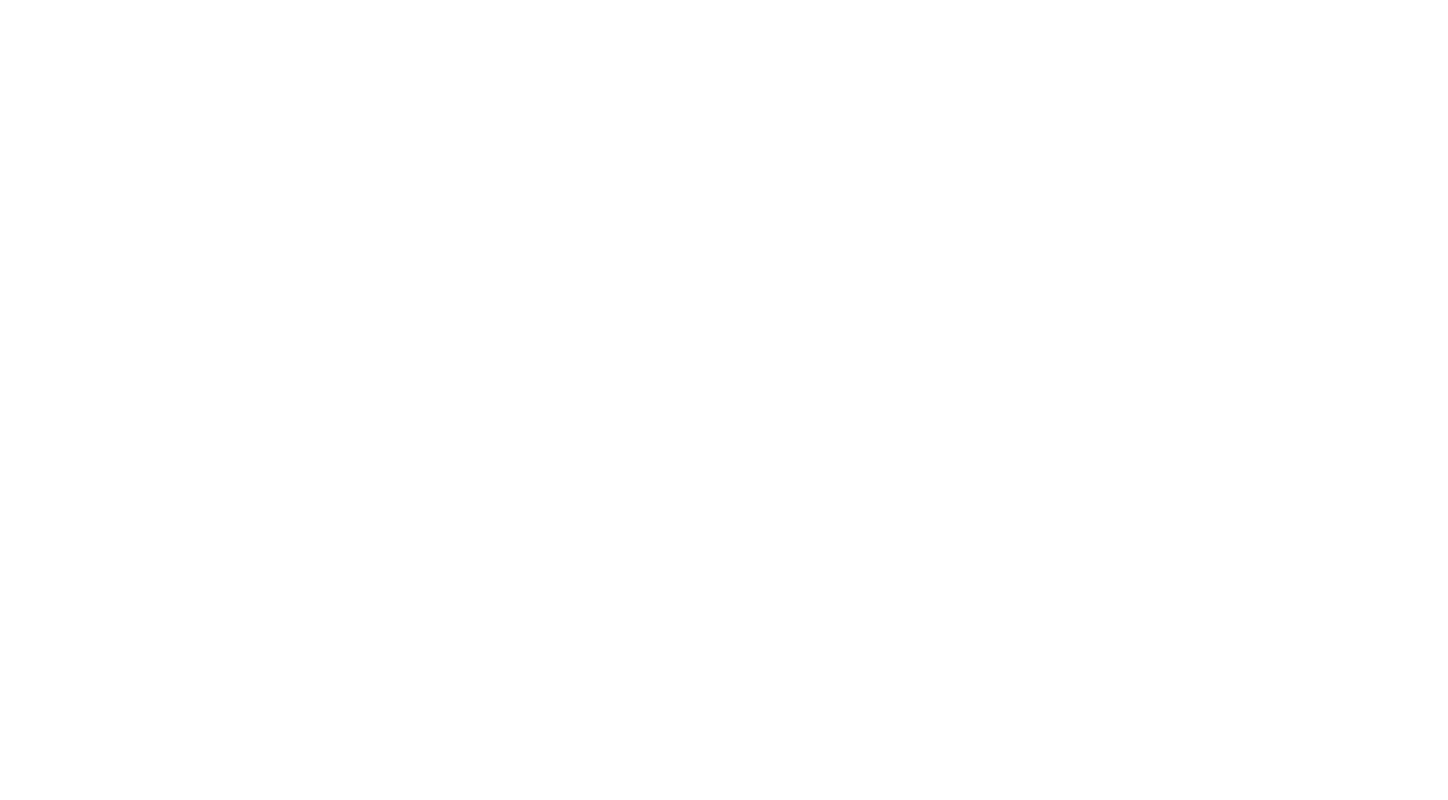
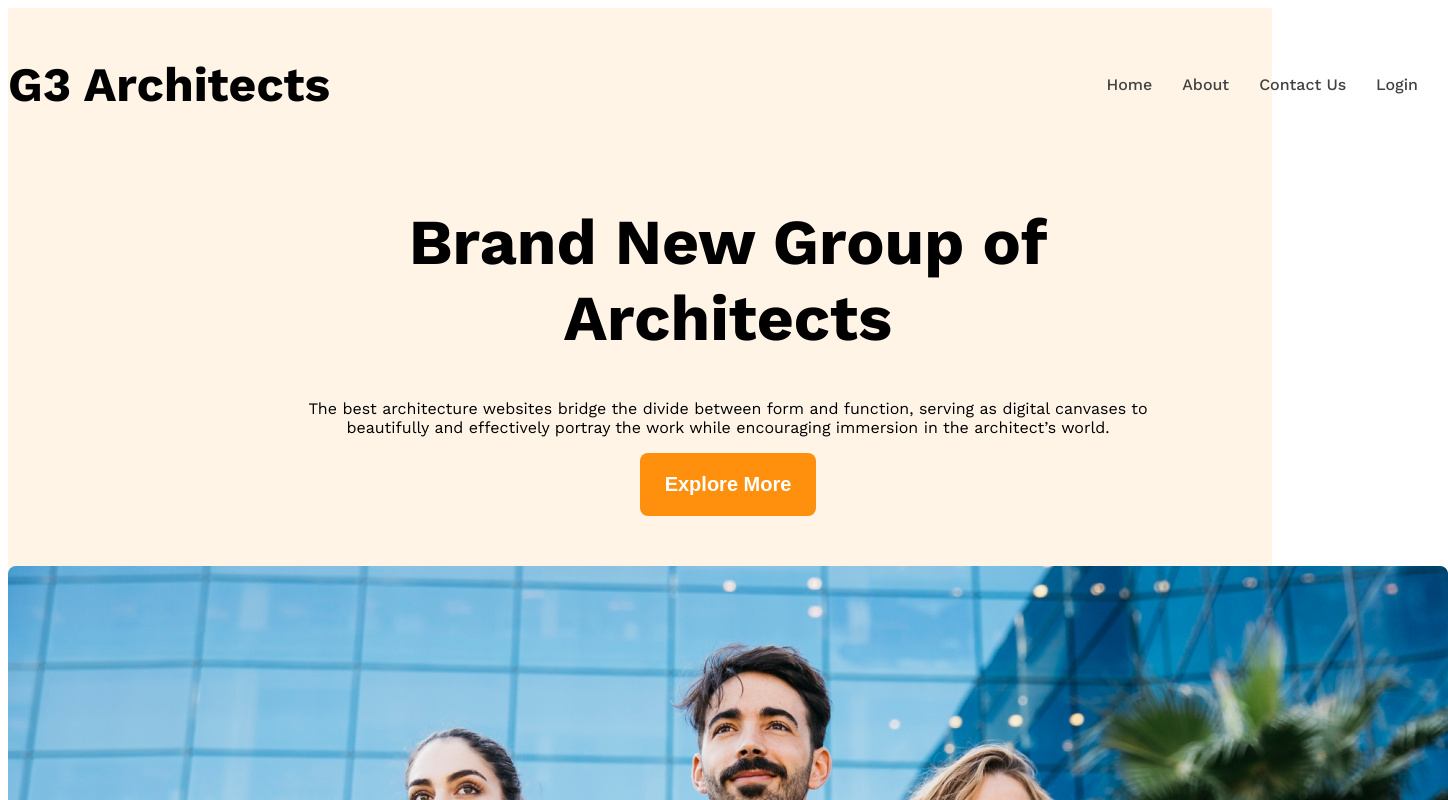
Before and after one commit to Sharup-Ali/g3-architects-website, a plain HTML site: page index.html in a window 1280 px wide. Shown: the top 800 px of the page, 1448 px wide, since content can reach past the window. Drawn offline with nearby package versions, Linux system fonts and the light colour scheme.

Commit message:
first commit about navbar

```diff
--- a/index.html
+++ b/index.html
@@ -1,13 +1,32 @@
 <!DOCTYPE html>
 <html lang="en">
+
 <head>
     <meta charset="UTF-8">
     <meta name="viewport" content="width=device-width, initial-scale=1.0">
     <title>G3 Architects</title>
+    <link rel="stylesheet" href="styles/architects.css">
 </head>
-<body>
-    <header>
 
+<body class="work-sans-font">
+    <header class="bg-light">
+        <nav class="navbar display-flex">
+            <h3 class="brand">G3 Architects</h3>
+            <ul class="nav-link display-flex">
+                <li class="nav-item"><a href="" class="nav-link text-gray">Home</a></li>
+                <li class="nav-item"><a href="" class="nav-link text-gray">About</a></li>
+                <li class="nav-item"><a href="" class="nav-link text-gray">Contact Us</a></li>
+                <li class="nav-item"><a href="" class="nav-link text-gray">Login</a></li>
+            </ul>
+        </nav>
+        <div class="banner">
+           <div class="banner-content">
+            <h1 class="banner-title">Brand New Group of Architects</h1>
+            <p class="banner-description">The best architecture websites bridge the divide between form and function, serving as digital canvases to beautifully and effectively portray the work while encouraging immersion in the architect’s world.</p>
+            <button class="btn-primary">Explore More</button>
+           </div>
+            <img class="banner-image" src="images/banner.png" alt="">
+        </div>
     </header>
     <main>
 
@@ -16,4 +35,5 @@
 
     </footer>
 </body>
+
 </html>
--- a/styles/architects.css
+++ b/styles/architects.css
@@ -0,0 +1,78 @@
+@import url('https://fonts.googleapis.com/css2?family=Work+Sans:ital,wght@0,100..900;1,100..900&display=swap');
+
+.work-sans-font {
+  font-family: "Work Sans", sans-serif;
+  font-optical-sizing: auto;
+  font-weight: 400;
+  font-style: normal;
+}
+
+/* shared styles */
+.display-flex{
+    display: flex;
+}
+
+/* dark-02 */
+.text-gray{
+    color:#424242 ;
+}
+/* dark-03 */
+.text-light-gray{
+    color: #727272;
+}
+
+.bg-light{
+    background-color: rgba(255, 144, 14, 0.1);
+}
+.btn-primary{
+    background-color: #FF900E;
+    color: white;
+    padding: 20px 25px;
+    font-size: 1.25rem;
+    font-weight: 600;
+    border-radius: 8px;
+    border: none;
+}
+/* header styles */
+
+/* navbar related styles */
+.navbar{
+    justify-content: space-between;
+    align-items: center;
+}
+.brand{
+    font-weight: 700;
+    font-size: 3rem;
+}
+.nav-item{
+    list-style: none;
+    margin-right: 30px;
+}
+.nav-link{
+    text-decoration: none;
+    font-weight: 500;
+}
+.navbar, .banner{
+    width: 1440px;
+    margin: 0 auto;
+}
+/* banner related styles */
+.banner-content{
+    max-width: 850px;
+    margin: 0 auto;
+    text-align: center;
+    margin-bottom: 50px;
+}
+.banner-title{
+    font-weight: 700;
+    font-size: 4rem;
+}
+.banner-image{
+    width: 100%;
+}
+/* responsive media query */
+@media  screen and (max-width: 576px) {
+    .navbar, .nav-link{
+        flex-direction: column;
+    }
+}
```
